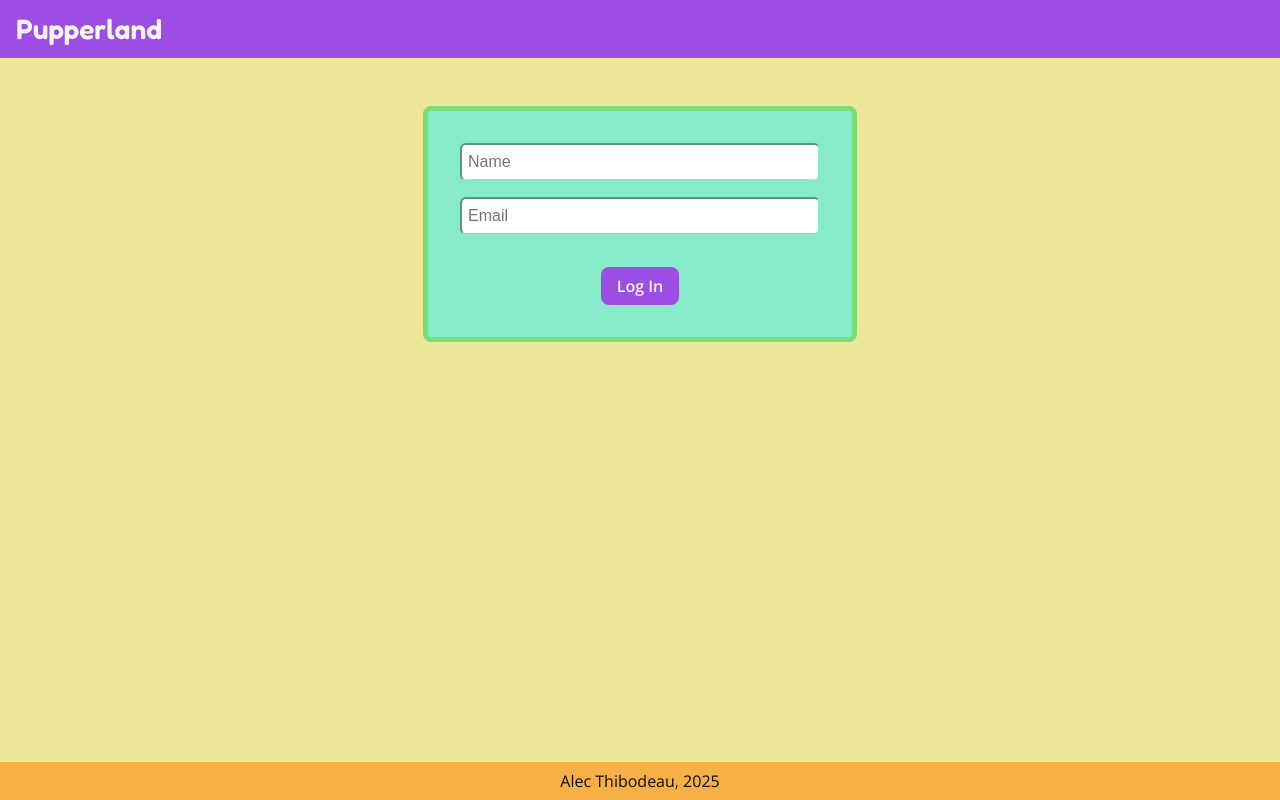
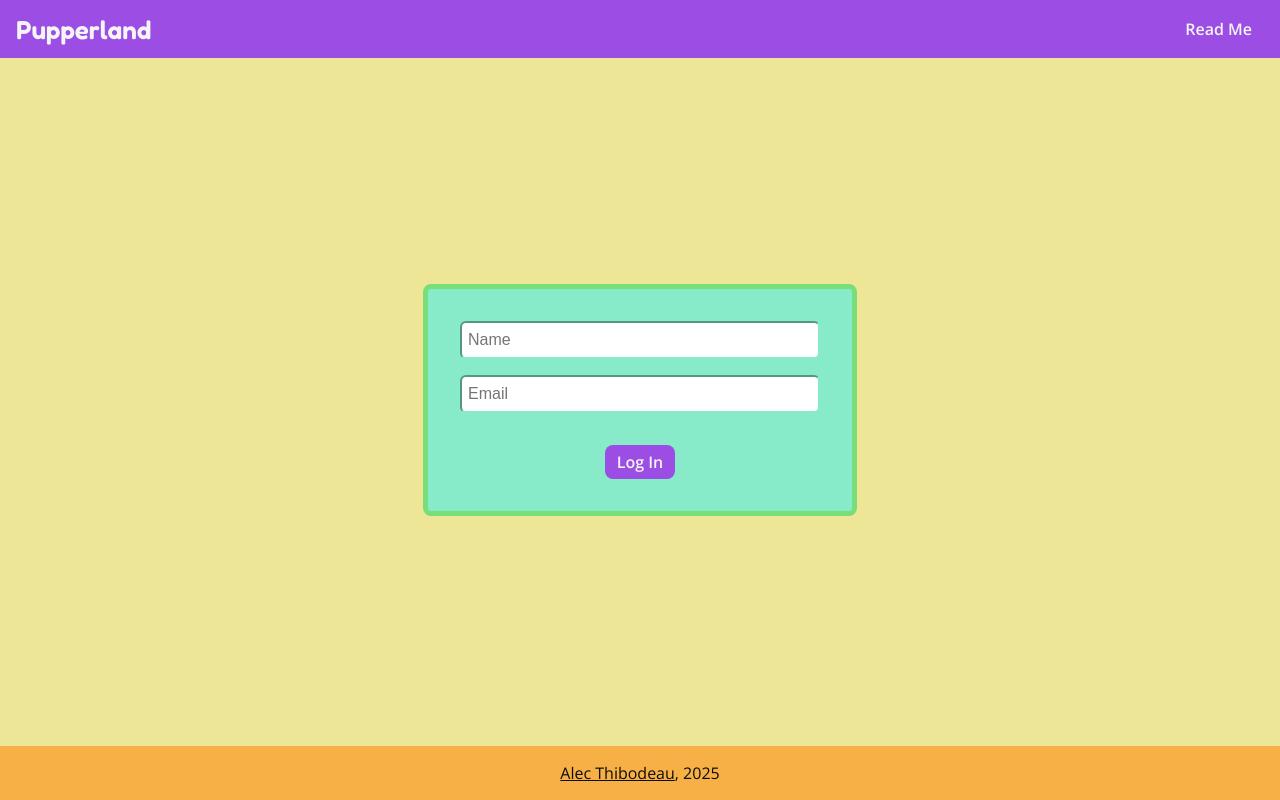
Before and after one commit to alecthibodeau/pupperland, a React (Vite) app: page / in a window 1280 px wide. Built offline with nearby package versions, Linux system fonts and the light colour scheme.

Commit message:
feat: add readme link to provide access to project documentation

```diff
--- a/src/components/Footer.tsx
+++ b/src/components/Footer.tsx
@@ -1,9 +1,16 @@
 import React from 'react';
 
+/* Constants */
+import stringValues from '../constants/string-values';
+
 function Footer(): React.JSX.Element {
+  const { urls: { urlPortfolio } } = stringValues;
+
   return (
     <footer>
-      Alec Thibodeau, {new Date().getFullYear()}
+      <span>
+        <a href={urlPortfolio}>Alec Thibodeau</a>, {new Date().getFullYear()}
+      </span>
     </footer>
   );
 }
--- a/src/components/Header.tsx
+++ b/src/components/Header.tsx
@@ -7,7 +7,7 @@ import HeaderProps from '../interfaces/HeaderProps';
 import stringValues from '../constants/string-values';
 
 function Header(props: HeaderProps ): React.JSX.Element {
-  const { urls: { urlAuthLogout } } = stringValues;
+  const { urls: { urlPupperlandReadMe, urlAuthLogout } } = stringValues;
 
   async function logOut(): Promise<void> {
     try {
@@ -30,6 +30,12 @@ function Header(props: HeaderProps ): React.JSX.Element {
       <span className="header-title">
         Pupperland
       </span>
+      <span className="header-actions-container">
+        <span className="header-link-container">
+          <a href={urlPupperlandReadMe}>
+            Read Me
+          </a>
+        </span>
         {
           props.isUserAuthenticated ?
           <button
@@ -40,6 +46,7 @@ function Header(props: HeaderProps ): React.JSX.Element {
           </button> :
           null
         }
+      </span>
     </header>
   );
 }
--- a/src/components/Login.tsx
+++ b/src/components/Login.tsx
@@ -53,6 +53,7 @@ function Login(props: LoginProps): React.JSX.Element {
   }
 
   return (
+    <div className="login-container">
       <div className="login">
         <div className="login-fields">
           <input
@@ -97,6 +98,7 @@ function Login(props: LoginProps): React.JSX.Element {
           null
         }
       </div>
+    </div>
   );
 }
 
--- a/src/constants/string-values.ts
+++ b/src/constants/string-values.ts
@@ -31,12 +31,14 @@ const texts: { [key: string]: string } = {
 }
 
 const urls: { [key: string]: string } = {
+  urlAuthLogin: `${urlBase}/auth/login`,
+  urlAuthLogout: `${urlBase}/auth/logout`,
   urlDogs: urlDogs,
   urlDogsBreeds: `${urlDogs}/breeds`,
   urlDogsMatch: `${urlDogs}/match`,
   urlDogsSearch: `${urlDogs}/search`,
-  urlAuthLogin: `${urlBase}/auth/login`,
-  urlAuthLogout: `${urlBase}/auth/logout`
+  urlPortfolio: 'https://alect.me',
+  urlPupperlandReadMe: 'https://github.com/alecthibodeau/pupperland/blob/main/README.md#pupperland'
 }
 
 const stringValues = {
--- a/src/styles/_dogs-select.css
+++ b/src/styles/_dogs-select.css
@@ -128,7 +128,7 @@ div[class^='triangle'] {
   display: flex;
   justify-content: center;
   align-items: center;
-  z-index: 1;
+  z-index: 5;
   width: var(--dimension-floating-action-button);
   height: var(--dimension-floating-action-button);
   inset-block: auto var(--dimension-viewport-margin);
--- a/src/styles/_footer.css
+++ b/src/styles/_footer.css
@@ -1,6 +1,13 @@
 footer {
-  padding: .5rem;
+  display: flex;
+  justify-content: center;
+  align-items: center;
+  z-index: 1;
+  padding: 1rem;
   margin-top: auto;
-  text-align: center;
   background-color: var(--color-orange-medium);
+
+  a {
+    color: var(--color-application-dark);
+  }
 }
--- a/src/styles/_header.css
+++ b/src/styles/_header.css
@@ -1,13 +1,27 @@
 header {
   display: flex;
   justify-content: space-between;
+  align-items: center;
+  z-index: 1;
   padding: .75rem 1rem;
   background-color: var(--color-violet-medium);
 }
 
 .header-title {
   font-family: 'Fredoka', serif;
-  font-size: 1.75rem;
+  font-size: 1.625rem;
   font-weight: 600;
   color: var(--color-application-light);
 }
+
+.header-actions-container {
+  display: flex;
+  justify-content: space-between;
+  align-items: center;
+  gap: .25rem;
+}
+
+.header-link-container a {
+  text-decoration: none;
+  color: var(--color-application-light);
+}
--- a/src/styles/_loader.css
+++ b/src/styles/_loader.css
@@ -1,14 +1,13 @@
-/* Loader.css */
 .loader-container {
+  position: fixed;
+  top: 0;
+  left: 0;
+  z-index: 99;
   display: flex;
   justify-content: center;
   align-items: center;
   height: 100vh;
   width: 100vw;
-  position: fixed;
-  top: 0;
-  left: 0;
-  z-index: 9999;
 }
 
 .loader {
--- a/src/styles/_login.css
+++ b/src/styles/_login.css
@@ -1,13 +1,23 @@
+.login-container {
+  position: fixed;
+  top: 0;
+  left: 0;
+  display: flex;
+  justify-content: center;
+  align-items: center;
+  height: 100vh;
+  width: 100vw;
+}
+
 .login {
   display: flex;
   flex-direction: column;
   align-items: center;
   padding: 2rem;
-  width: 80vw;
+  width: 40vw;
   max-width: 360px;
   border: 5px solid var(--color-green-light);
   border-radius: var(--border-radius-medium);
-  margin: 3rem 2rem;
   background-color: var(--color-blue-green);
 }
 
--- a/src/styles/styles.css
+++ b/src/styles/styles.css
@@ -49,12 +49,13 @@ h2 {
   font-size: 1.25rem;
 }
 
-.button-primary {
-  padding: .5rem 1rem;
+.button-primary,
+.header-link-container {
+  padding: .375rem .75rem;
   border: none;
   border-radius: var(--border-radius-medium);
+  font-family: 'Open Sans', sans-serif;
   font-size: 1rem;
-  font-family: 'Open Sans', sans-serif;
 }
 
 .button-secondary {
@@ -73,7 +74,8 @@ h2 {
   }
 }
 
-.button-authentication {
+.button-authentication,
+.header-link-container {
   font-weight: 600;
   background-color: var(--color-violet-medium);
   color: var(--color-application-light);
```
Lines whose indentation alone changed are shown as unchanged.
